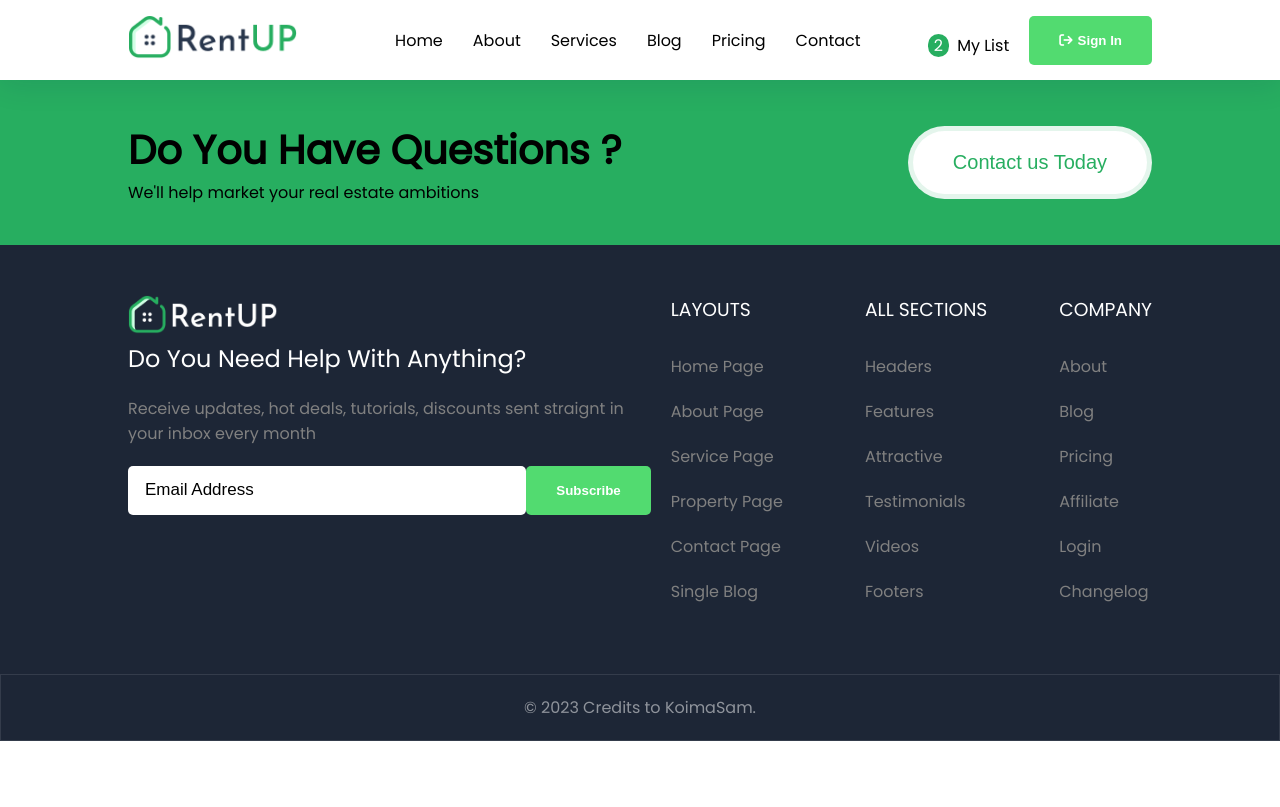
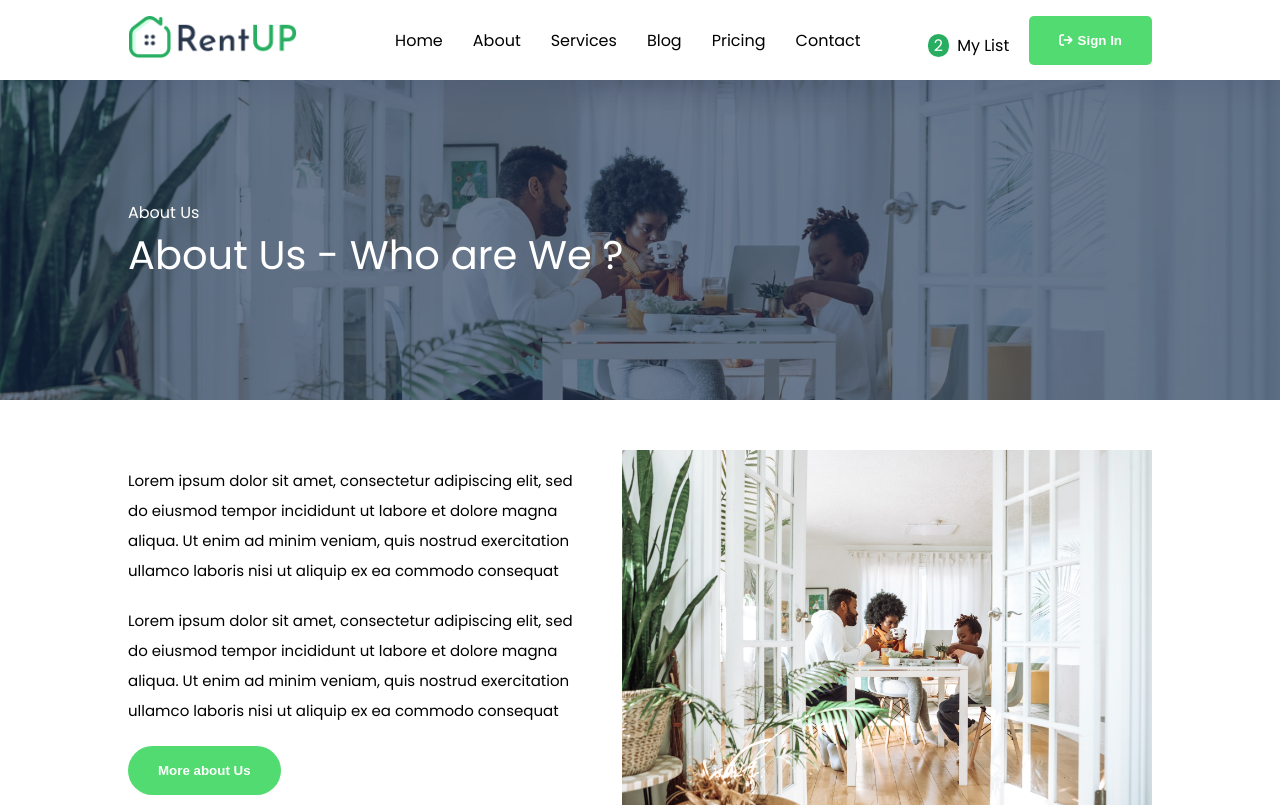
Before and after one commit to Koima-Sam/Real-Estate-Website, a React (Create React App) app: page /about in a window 1280 px wide. Shown: the top 807 px of the page. Built offline with nearby package versions, Linux system fonts and the light colour scheme.

Commit message:
route about page

```diff
--- a/src/components/pages/Pages.jsx
+++ b/src/components/pages/Pages.jsx
@@ -3,14 +3,15 @@ import { Route, Routes } from 'react-router-dom'
 import Header from '../common/header/Header'
 import Home from '../home/Home'
 import Footer from '../common/footer/Footer'
+import About from '../about/About'
 
 const Pages = () => {
   return (
     <>
      <Header />
       <Routes>
-
         <Route exact path='/' element={<Home />} />
+        <Route exact path='/about' element={<About />} />
       </Routes>
       <Footer />
     </>
```
